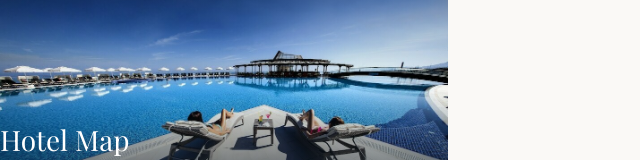
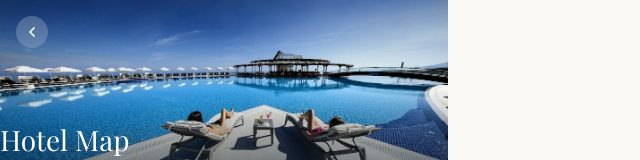
Before and after one commit to o6594340-sys/elexus-hotel, a Next.js app in the folder app/: page /map in a window 1280 px wide. Shown: the top 160 px of the page, without its empty margins (0-640 px from the left). Built offline with nearby package versions, Linux system fonts and the light colour scheme; a web font is replaced by a local one.

Commit message:
feat: add back button to all sub-pages for PWA navigation
Co-Authored-By: Claude Sonnet 4.6 <noreply@anthropic.com>

```diff
--- /dev/null
+++ b/app/app/components/BackButton.tsx
@@ -0,0 +1,15 @@
+import Link from "next/link";
+
+export default function BackButton() {
+  return (
+    <Link
+      href="/"
+      className="absolute top-4 left-4 z-10 w-8 h-8 rounded-full bg-white/20 backdrop-blur-sm flex items-center justify-center active:opacity-70"
+      aria-label="Back to home"
+    >
+      <svg width="16" height="16" viewBox="0 0 24 24" fill="none" stroke="white" strokeWidth="2.5" strokeLinecap="round" strokeLinejoin="round" aria-hidden="true">
+        <polyline points="15 18 9 12 15 6" />
+      </svg>
+    </Link>
+  );
+}
--- a/app/app/dining/page.tsx
+++ b/app/app/dining/page.tsx
@@ -3,6 +3,7 @@
 import Image from "next/image";
 import { useState } from "react";
 import BottomNav from "../components/BottomNav";
+import BackButton from "../components/BackButton";
 
 type Tab = "all" | "restaurants" | "bars" | "included";
 
@@ -125,6 +126,7 @@ export default function DiningPage() {
       <div className="relative h-44 shrink-0 overflow-hidden">
         <Image src="/restaurant.jpg" alt="Dining" fill className="object-cover" priority />
         <div className="absolute inset-0 bg-gradient-to-b from-[#0c1824]/25 via-transparent to-[#0c1824]/60" />
+        <BackButton />
         <div className="absolute inset-0 flex flex-col justify-end p-5">
           <h1 className="text-[28px] text-white leading-tight" style={{ fontFamily: "var(--font-playfair)" }}>
             Dining
--- a/app/app/map/page.tsx
+++ b/app/app/map/page.tsx
@@ -1,5 +1,6 @@
 import Image from "next/image";
 import BottomNav from "../components/BottomNav";
+import BackButton from "../components/BackButton";
 import type { ComponentType } from "react";
 
 type Place = { name: string; floor: string; hours: string; Icon: ComponentType };
@@ -66,6 +67,7 @@ export default function MapPage() {
       <div className="relative h-44 shrink-0 overflow-hidden">
         <Image src="/pool.jpg" alt="Hotel territory" fill className="object-cover" priority />
         <div className="absolute inset-0 bg-gradient-to-b from-[#0c1824]/30 via-transparent to-[#0c1824]/60" />
+        <BackButton />
         <div className="absolute inset-0 flex flex-col justify-end p-5">
           <h1 className="text-[28px] text-white leading-tight" style={{ fontFamily: "var(--font-playfair)" }}>
             Hotel Map
--- a/app/app/mice/page.tsx
+++ b/app/app/mice/page.tsx
@@ -3,6 +3,7 @@
 import Image from "next/image";
 import { useState } from "react";
 import BottomNav from "../components/BottomNav";
+import BackButton from "../components/BackButton";
 
 const VENUES = [
   {
@@ -73,6 +74,7 @@ export default function MicePage() {
       <div className="relative h-52 shrink-0 overflow-hidden">
         <Image src="/conference-room.jpg" alt="MICE & Events" fill className="object-cover" priority />
         <div className="absolute inset-0 bg-gradient-to-b from-[#0c1824]/30 via-transparent to-[#0c1824]/70" />
+        <BackButton />
         <div className="absolute inset-0 flex flex-col justify-end p-5">
           <span className="text-[10px] uppercase tracking-widest text-[var(--color-gold)] mb-1">Meetings & Events</span>
           <h1 className="text-[28px] text-white leading-tight" style={{ fontFamily: "var(--font-playfair)" }}>
--- a/app/app/requests/page.tsx
+++ b/app/app/requests/page.tsx
@@ -2,6 +2,7 @@
 
 import { useEffect, useState } from "react";
 import BottomNav from "../components/BottomNav";
+import BackButton from "../components/BackButton";
 import { supabase, type HotelRequest, type RequestStatus } from "../../lib/supabase";
 
 const HOTEL_ID = "elexus";
@@ -93,7 +94,8 @@ export default function RequestsPage() {
   return (
     <div className="flex flex-col h-full max-w-md mx-auto bg-[var(--color-cream)] relative">
       {/* Header */}
-      <div className="bg-[var(--color-navy)] px-5 pt-10 pb-5 shrink-0">
+      <div className="relative bg-[var(--color-navy)] px-5 pt-10 pb-5 shrink-0">
+        <BackButton />
         <h1 className="text-[28px] text-white" style={{ fontFamily: "var(--font-playfair)" }}>
           Requests
         </h1>
--- a/app/app/spa/page.tsx
+++ b/app/app/spa/page.tsx
@@ -3,6 +3,7 @@
 import Image from "next/image";
 import { useState } from "react";
 import BottomNav from "../components/BottomNav";
+import BackButton from "../components/BackButton";
 import RequestToast from "../components/RequestToast";
 
 const SPA_TREATMENTS = [
@@ -58,6 +59,7 @@ export default function SpaPage() {
       <div className="relative h-52 shrink-0 overflow-hidden">
         <Image src="/spa.jpg" alt="Spa & Wellness" fill className="object-cover" priority />
         <div className="absolute inset-0 bg-gradient-to-b from-[#0c1824]/20 via-transparent to-[#0c1824]/65" />
+        <BackButton />
         <div className="absolute inset-0 flex flex-col justify-end p-5">
           <span className="text-[10px] uppercase tracking-widest text-[var(--color-gold)] mb-1">Wellness Centre</span>
           <h1 className="text-[28px] text-white leading-tight" style={{ fontFamily: "var(--font-playfair)" }}>
```
